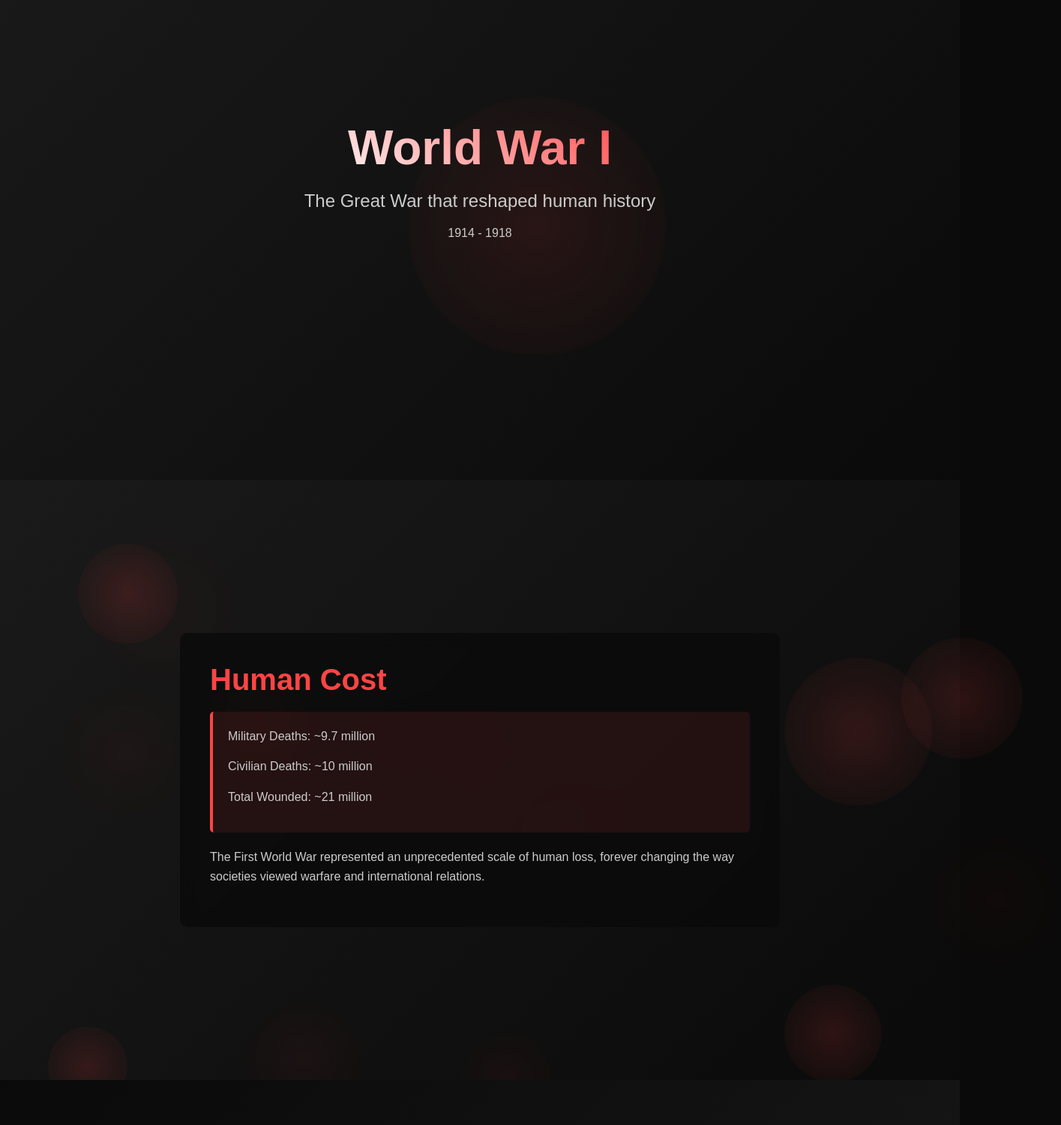
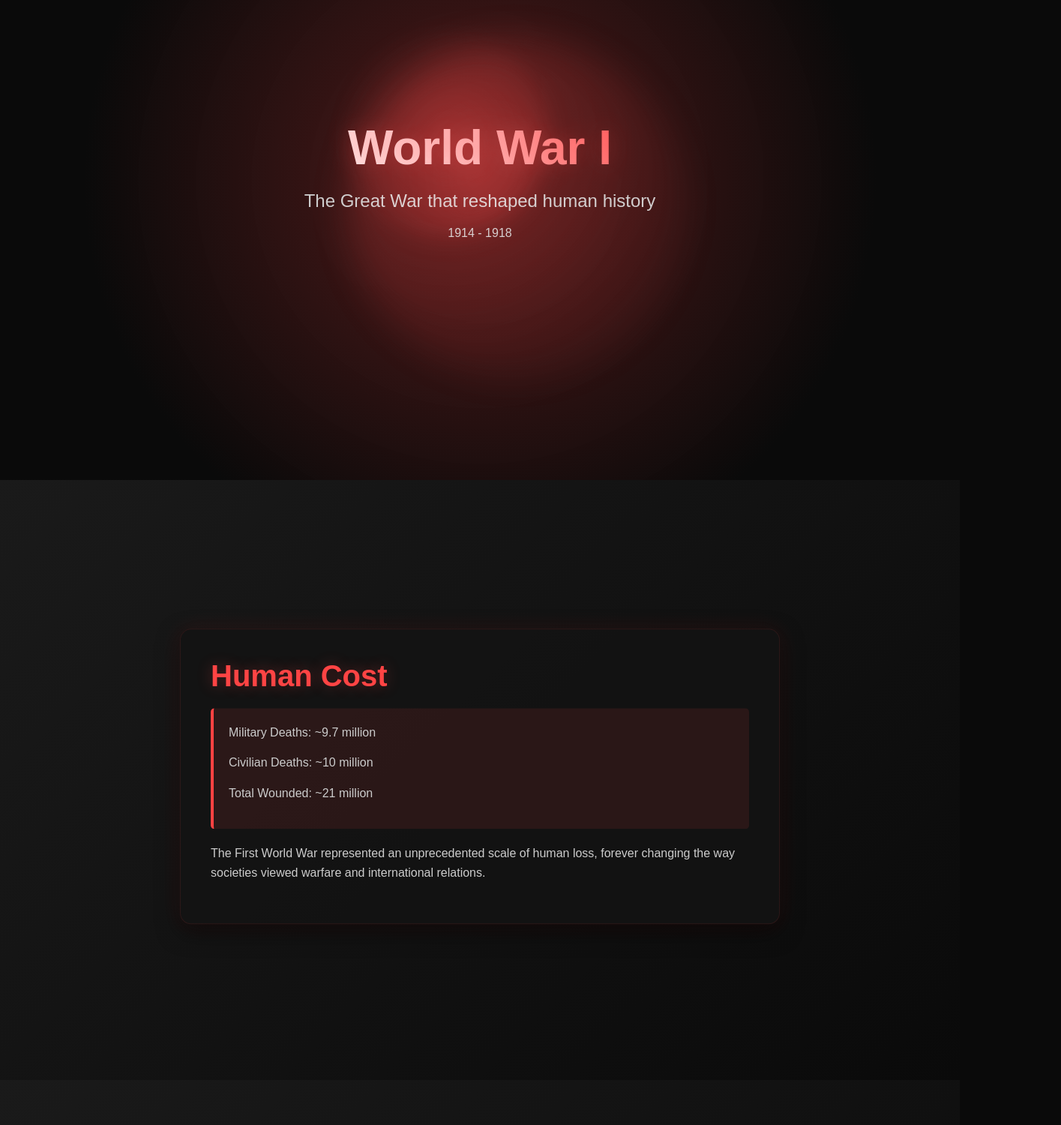
Before and after one commit to Entersjkhdfkjdhfksjf/ww1-website, a plain HTML site: page index.html in a window 1280 px wide. Shown: the part 160-1660 px from the top of the page at 75% size, 1415 px wide, since content can reach past the window. Drawn offline with Linux system fonts and the light colour scheme.

Commit message:
Update index.html

```diff
--- a/index.html
+++ b/index.html
@@ -15,17 +15,24 @@
             overflow-x: hidden;
         }
 
+        .parallax-wrapper {
+            width: 100vw;
+            transform-style: preserve-3d;
+            position: relative;
+        }
+
         .navbar {
             position: fixed;
             top: 0;
             width: 100%;
             padding: 20px 40px;
-            background: rgba(10, 10, 10, 0.8);
+            background: rgba(10, 10, 10, 0.9);
             backdrop-filter: blur(10px);
             z-index: 1000;
             display: flex;
             justify-content: space-between;
             align-items: center;
+            box-shadow: 0 2px 20px rgba(0, 0, 0, 0.5);
         }
 
         .navbar a {
@@ -46,56 +53,55 @@
             align-items: center;
             justify-content: center;
             text-align: center;
-            background: linear-gradient(135deg, #1a1a1a 0%, #0a0a0a 100%);
+            background: radial-gradient(circle at center, rgba(255, 68, 68, 0.3) 0%, rgba(10, 10, 10, 1) 70%);
             position: relative;
             overflow: hidden;
         }
 
-        .hero-ball {
+        .floating-ball {
             position: absolute;
+            border-radius: 50%;
+            pointer-events: none;
+            z-index: 2;
+            mix-blend-mode: screen;
+        }
+
+        .ball-1 {
+            width: 400px;
+            height: 400px;
+            background: radial-gradient(circle at 30% 30%,
+                rgba(255, 68, 68, 0.4) 0%,
+                rgba(255, 68, 68, 0.2) 30%,
+                rgba(255, 68, 68, 0.1) 60%,
+                transparent 100%);
+            filter: blur(20px);
+            animation: floatBall1 15s infinite ease-in-out;
+        }
+
+        .ball-2 {
             width: 300px;
             height: 300px;
-            background: radial-gradient(circle at center, rgba(255, 68, 68, 0.2), rgba(255, 68, 68, 0));
-            border-radius: 50%;
-            animation: floatBall 15s infinite ease-in-out;
+            background: radial-gradient(circle at 70% 70%,
+                rgba(255, 68, 68, 0.3) 0%,
+                rgba(255, 68, 68, 0.15) 40%,
+                rgba(255, 68, 68, 0.05) 70%,
+                transparent 100%);
+            filter: blur(15px);
+            animation: floatBall2 20s infinite ease-in-out;
         }
 
-        @keyframes floatBall {
-            0% { transform: translate(0, 0) scale(1); opacity: 0.3; }
-            25% { transform: translate(100px, 50px) scale(1.2); opacity: 0.6; }
-            50% { transform: translate(0, 100px) scale(1); opacity: 0.3; }
-            75% { transform: translate(-100px, 50px) scale(1.2); opacity: 0.6; }
-            100% { transform: translate(0, 0) scale(1); opacity: 0.3; }
+        @keyframes floatBall1 {
+            0%, 100% { transform: translate(-20%, -20%) scale(1); opacity: 0.8; }
+            25% { transform: translate(10%, 15%) scale(1.2); opacity: 1; }
+            50% { transform: translate(20%, -10%) scale(0.9); opacity: 0.7; }
+            75% { transform: translate(-15%, 20%) scale(1.1); opacity: 0.9; }
         }
 
-        .casualties-particles {
-            position: absolute;
-            top: 0;
-            left: 0;
-            width: 100%;
-            height: 100%;
-            pointer-events: none;
-        }
-
-        .particle {
-            position: absolute;
-            background: radial-gradient(circle at center, rgba(255, 68, 68, 0.15), rgba(255, 68, 68, 0));
-            border-radius: 50%;
-            animation: float 10s infinite linear;
-        }
-
-        @keyframes float {
-            0% {
-                transform: translate(0, 0) scale(1);
-                opacity: 0;
-            }
-            50% {
-                opacity: 0.5;
-            }
-            100% {
-                transform: translate(var(--tx), var(--ty)) scale(0.8);
-                opacity: 0;
-            }
+        @keyframes floatBall2 {
+            0%, 100% { transform: translate(20%, 20%) scale(1.1); opacity: 0.7; }
+            25% { transform: translate(-15%, -20%) scale(0.9); opacity: 0.9; }
+            50% { transform: translate(-20%, 15%) scale(1.2); opacity: 0.8; }
+            75% { transform: translate(15%, -15%) scale(1); opacity: 1; }
         }
 
         .hero-content {
@@ -109,6 +115,7 @@
             background: linear-gradient(45deg, #fff, #ff4444);
             -webkit-background-clip: text;
             -webkit-text-fill-color: transparent;
+            text-shadow: 0 0 30px rgba(255, 68, 68, 0.3);
         }
 
         .hero p {
@@ -119,40 +126,38 @@
         }
 
         .section {
+            position: relative;
             min-height: 100vh;
-            padding: 80px 40px;
+            padding: 120px 40px;
             display: flex;
             align-items: center;
-            position: relative;
-            background-attachment: fixed;
-        }
-
-        #casualties {
-            background: linear-gradient(135deg, #1a1a1a 0%, #0a0a0a 100%);
-        }
-
-        #changes {
-            background: linear-gradient(135deg, #0a0a0a 0%, #1a1a1a 100%);
-        }
-
-        #legacy {
+            justify-content: center;
             background: linear-gradient(135deg, #1a1a1a 0%, #0a0a0a 100%);
         }
 
         .section-content {
-            background: rgba(10, 10, 10, 0.8);
+            background: rgba(20, 20, 20, 0.95);
             padding: 40px;
-            border-radius: 10px;
+            border-radius: 15px;
+            width: 100%;
             max-width: 800px;
-            margin: 0 auto;
-            backdrop-filter: blur(10px);
-            z-index: 1;
+            position: relative;
+            animation: floatCard 6s ease-in-out infinite;
+            box-shadow: 0 10px 30px rgba(0, 0, 0, 0.5),
+                        0 0 30px rgba(255, 68, 68, 0.1);
+            border: 1px solid rgba(255, 68, 68, 0.1);
+        }
+
+        @keyframes floatCard {
+            0%, 100% { transform: translateY(0); }
+            50% { transform: translateY(-20px); }
         }
 
         .section h2 {
             font-size: 2.5rem;
             margin-bottom: 20px;
             color: #ff4444;
+            text-shadow: 0 0 20px rgba(255, 68, 68, 0.3);
         }
 
         .section p, .section li {
@@ -167,15 +172,29 @@
             border-radius: 5px;
             margin: 20px 0;
             border-left: 4px solid #ff4444;
+            animation: glowBorder 4s infinite alternate;
+        }
+
+        @keyframes glowBorder {
+            0% { border-color: rgba(255, 68, 68, 0.5); }
+            100% { border-color: rgba(255, 68, 68, 1); }
         }
 
         ul {
             list-style-position: inside;
             margin-left: 20px;
         }
+
+        .section-content:hover {
+            transform: translateY(-10px);
+            transition: transform 0.3s ease-out;
+            box-shadow: 0 15px 40px rgba(0, 0, 0, 0.6),
+                        0 0 40px rgba(255, 68, 68, 0.2);
+        }
     </style>
 </head>
 <body>
+    <div class="parallax-wrapper">
         <nav class="navbar">
             <div>
                 <span style="font-size: 1.5rem; font-weight: bold;">WWI Impact</span>
@@ -189,7 +208,8 @@
         </nav>
 
         <section class="hero" id="home">
-        <div class="hero-ball"></div>
+            <div class="floating-ball ball-1"></div>
+            <div class="floating-ball ball-2"></div>
             <div class="hero-content">
                 <h1>World War I</h1>
                 <p>The Great War that reshaped human history</p>
@@ -198,7 +218,6 @@
         </section>
 
         <section class="section" id="casualties">
-        <div class="casualties-particles" id="particles-js"></div>
             <div class="section-content">
                 <h2>Human Cost</h2>
                 <div class="stat">
@@ -237,43 +256,6 @@
                 </ul>
             </div>
         </section>
-
-    <script>
-        // Create multiple particles for the casualties section
-        function createParticles() {
-            const particlesContainer = document.querySelector('.casualties-particles');
-            const numberOfParticles = 15;
-
-            for (let i = 0; i < numberOfParticles; i++) {
-                const particle = document.createElement('div');
-                particle.className = 'particle';
-
-                // Random size between 100px and 200px
-                const size = Math.random() * 100 + 100;
-                particle.style.width = `${size}px`;
-                particle.style.height = `${size}px`;
-
-                // Random starting position
-                const x = Math.random() * 100;
-                const y = Math.random() * 100;
-                particle.style.left = `${x}%`;
-                particle.style.top = `${y}%`;
-
-                // Random translation
-                const tx = (Math.random() - 0.5) * 300;
-                const ty = (Math.random() - 0.5) * 300;
-                particle.style.setProperty('--tx', `${tx}px`);
-                particle.style.setProperty('--ty', `${ty}px`);
-
-                // Random animation delay
-                particle.style.animationDelay = `${Math.random() * 10}s`;
-
-                particlesContainer.appendChild(particle);
-            }
-        }
-
-        // Initialize particles
-        createParticles();
-    </script>
+    </div>
 </body>
 </html>
```
Lines whose indentation alone changed are shown as unchanged.
